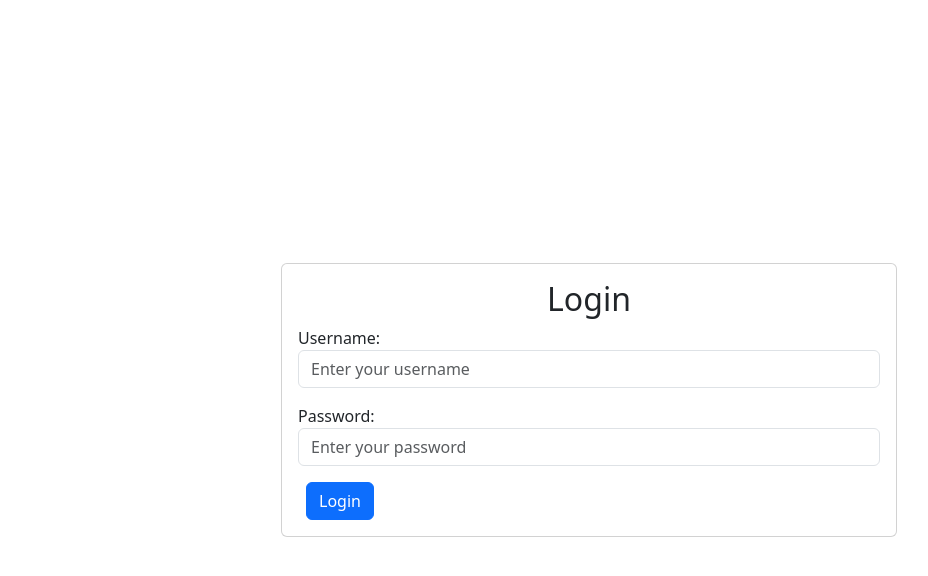
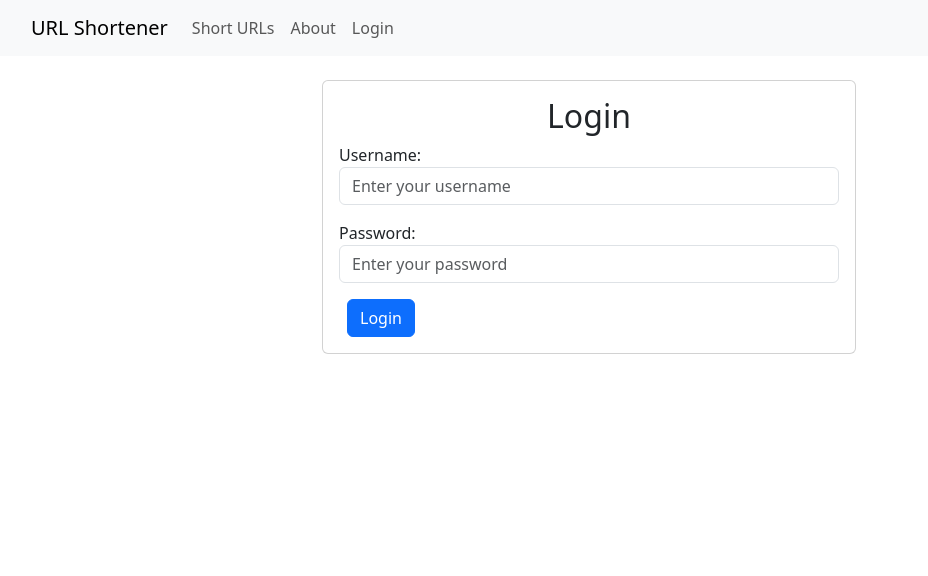
Before and after one commit to bogdmoskv/INFORCE_TEST_TASK_FRONT, an Angular app: page /login in a window 1280 px wide. Shown: the top 576 px of the page, without its empty margins (51-979 px from the left). Built offline with nearby package versions, Linux system fonts and the light colour scheme.

Commit message:
Add: navbar with menu

```diff
--- a/src/app/app.component.html
+++ b/src/app/app.component.html
@@ -1,2 +1,41 @@
 
 <router-outlet></router-outlet>
+
+
+<nav class="navbar navbar-expand-lg navbar-light bg-light">
+    <div class="container">
+      <a class="navbar-brand" href="#">URL Shortener</a>
+      <button class="navbar-toggler" type="button" data-bs-toggle="collapse" data-bs-target="#navbarNav" aria-controls="navbarNav" aria-expanded="false" aria-label="Toggle navigation">
+        <span class="navbar-toggler-icon"></span>
+      </button>
+      <div class="collapse navbar-collapse" id="navbarNav">
+        <ul class="navbar-nav">
+          <li class="nav-item">
+            <a class="nav-link" routerLink="/short-urls">Short URLs</a>
+          </li>
+          <li class="nav-item">
+            <a class="nav-link" routerLink="/about">About</a>
+          </li>
+          <!-- Дополнительные пункты меню, если нужно -->
+        </ul>
+        <ul class="navbar-nav ml-auto">
+          <!-- Показывать этот пункт меню только для аутентифицированных пользователей -->
+          <li class="nav-item" *ngIf="isUserLoggedIn()">
+            <a class="nav-link" routerLink="/logout">Logout</a>
+          </li>
+          <!-- Показывать этот пункт меню только для администраторов -->
+          <!-- <li class="nav-item" *ngIf="authService.isAdmin()">
+            <a class="nav-link" routerLink="/admin">Admin</a>
+          </li> -->
+          <!-- Показывать этот пункт меню только для неаутентифицированных пользователей -->
+          <li class="nav-item" *ngIf="!isUserLoggedIn()">
+            <a class="nav-link" routerLink="/login">Login</a>
+          </li>
+        </ul>
+      </div>
+    </div>
+  </nav>
+
+  <div class="container mt-4">
+    <router-outlet></router-outlet>
+  </div>
--- a/src/app/app.component.ts
+++ b/src/app/app.component.ts
@@ -1,4 +1,7 @@
 import { Component } from '@angular/core';
+import { AuthService } from './services/auth/auth.service';
+
+
 
 @Component({
   selector: 'app-root',
@@ -7,4 +10,12 @@ import { Component } from '@angular/core';
 })
 export class AppComponent {
   title = 'inforce-front-BM-project';
+
+  constructor(private authService:AuthService){
+
+  }
+
+  isUserLoggedIn(): boolean {
+    return this.authService.isLoggedIn();
+  }
 }
--- a/src/app/components/login/login.component.html
+++ b/src/app/components/login/login.component.html
@@ -1,5 +1,5 @@
 <div class="container-fluid">
-  <div class="row justify-content-center align-items-center min-vh-100">
+  <div class="row justify-content-center align-items-center">
     <div class="col-md-6">
       <div class="card">
         <div class="card-body">
```
